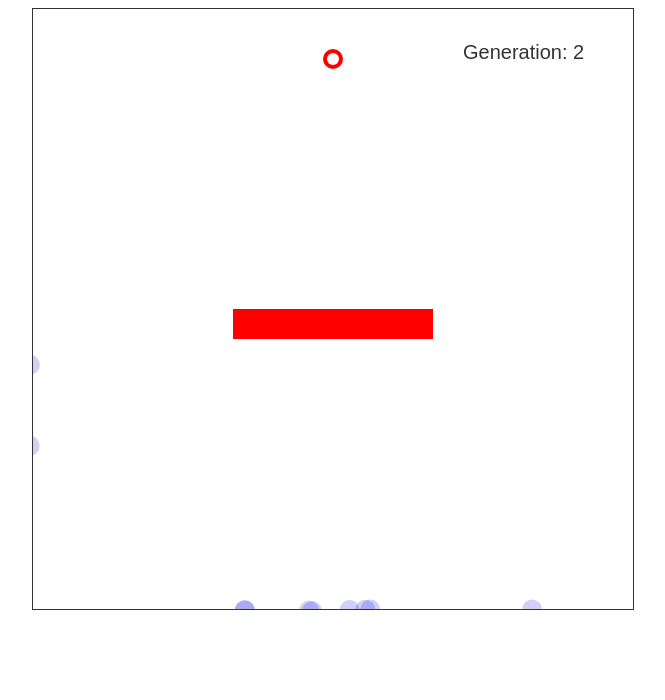
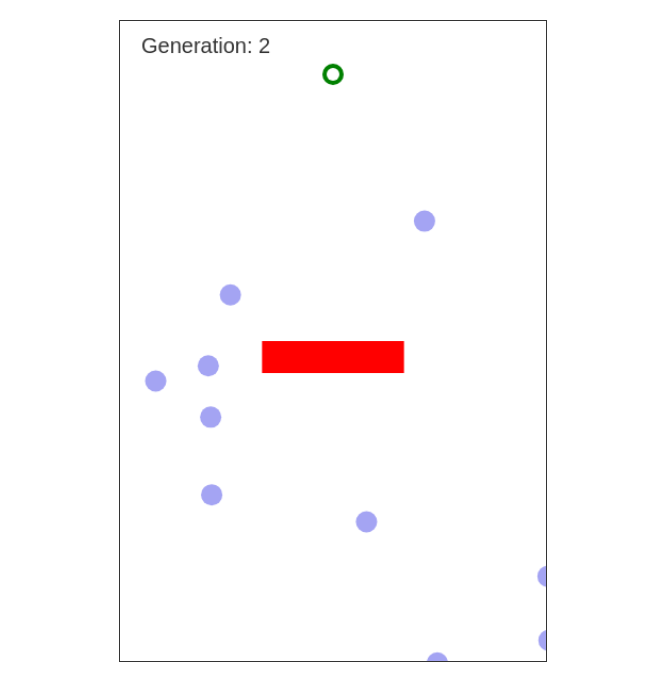
Before and after one commit to CouteauFourchette/blobgeneticdemo, a website built with webpack: page index.html in a window 1280 px wide. Shown: the whole page, without its empty margins (307-972 px from the left). Built offline with nearby package versions, Linux system fonts and the light colour scheme.

Commit message:
Cosmetic changes

```diff
--- a/index.html
+++ b/index.html
@@ -6,10 +6,21 @@
   <meta http-equiv="X-UA-Compatible" content="ie=edge">
   <script src="dist/bundle.js"></script>
   <style>
+    html {
+      margin: 0;
+      padding: 0;
+      height: 100%;
+    }
+    body {
+      height: 100%;
+      padding: 0;
+      margin: 0;
+    }
     #canvas {
       border: 1px solid #333;
       display: block;
-      margin: 0 auto;
+      height: 80%;
+      margin: 20px auto 0 auto;
     }
   </style>
   <title>Hello</title>
--- a/package.json
+++ b/package.json
@@ -4,7 +4,7 @@
   "main": "index.js",
   "scripts": {
     "build": "webpack",
-    "watch": "webpack --watch"
+    "start": "webpack --watch"
   },
   "license": "MIT",
   "devDependencies": {
--- a/src/game.js
+++ b/src/game.js
@@ -30,7 +30,8 @@ class Game {
     this.obstacle.draw(ctx);
     ctx.fillStyle = '#333';
     this.ctx.font = '20px Arial';
-    this.ctx.fillText(`Generation: ${this.generationNumber}`, (GAME_WIDTH - 170) , 50);
+    ctx.textAlign = "start";
+    this.ctx.fillText(`Generation: ${this.generationNumber}`, 20, 30);
   }
 
   move() {
--- a/src/generation.js
+++ b/src/generation.js
@@ -1,7 +1,7 @@
 import { GAME_WIDTH, GAME_HEIGHT, LIFE } from './util';
 import ShipBrain from './ship_brain';
 
-const MUTATION_RATE = 0.015;
+const MUTATION_RATE = 0.01;
 
 class Generation {
   constructor(oldGeneration) {
@@ -56,7 +56,7 @@ class Generation {
       }
       // Mutation
       if (Math.random() < MUTATION_RATE) {
-        childData[i] = [(Math.random() - 0.5) / 2, (Math.random() - 0.5) / 2];
+        childData[i] = [(Math.random() - 0.5), (Math.random() - 0.5)];
       }
     }
     return new ShipBrain(childData);
--- a/src/ship.js
+++ b/src/ship.js
@@ -3,7 +3,7 @@ import { GAME_WIDTH, GAME_HEIGHT, LIFE } from './util';
 class Ship {
   constructor() {
     this.x = GAME_WIDTH / 2;
-    this.y = GAME_WIDTH - 50;
+    this.y = GAME_HEIGHT - 50;
 
     this.size = 10;
 
@@ -11,8 +11,8 @@ class Ship {
 
     this.dead = false;
 
-    this.vel = [0, 0]
-    this.acc = [0, -0.2]
+    this.vel = [0, 0];
+    this.acc = [0, -0.2];
 
     this.completed = false;
     this.crashed = false;
--- a/src/ship_brain.js
+++ b/src/ship_brain.js
@@ -14,7 +14,7 @@ class ShipBrain {
     let fitness = 1 / (((shipX - targetX) ** 2 + (shipY - targetY) ** 2) ** (2 / 3));
     console.log(fitness);
     if (shipX > (targetX - 10) && shipX < (targetX + 10) && shipY > (targetY - 10) && shipY < (targetY + 10)) {
-      fitness = 1;
+      fitness = 3;
     }
     if (fitness > this.fitness) this.fitness = fitness;
   }
--- a/src/target.js
+++ b/src/target.js
@@ -10,7 +10,7 @@ class Target {
     ctx.beginPath();
     ctx.arc(this.x, this.y, 10, 0, 2 * Math.PI, false);
     ctx.closePath();
-    ctx.fillStyle = 'red';
+    ctx.fillStyle = 'green';
     ctx.fill();
     ctx.beginPath();
     ctx.arc(this.x, this.y, 6, 0, 2 * Math.PI, false);
--- a/src/util.js
+++ b/src/util.js
@@ -1,3 +1,3 @@
-export const GAME_WIDTH = 600;
+export const GAME_WIDTH = 400;
 export const GAME_HEIGHT = 600;
-export const LIFE = 250;
+export const LIFE = 280;
```
